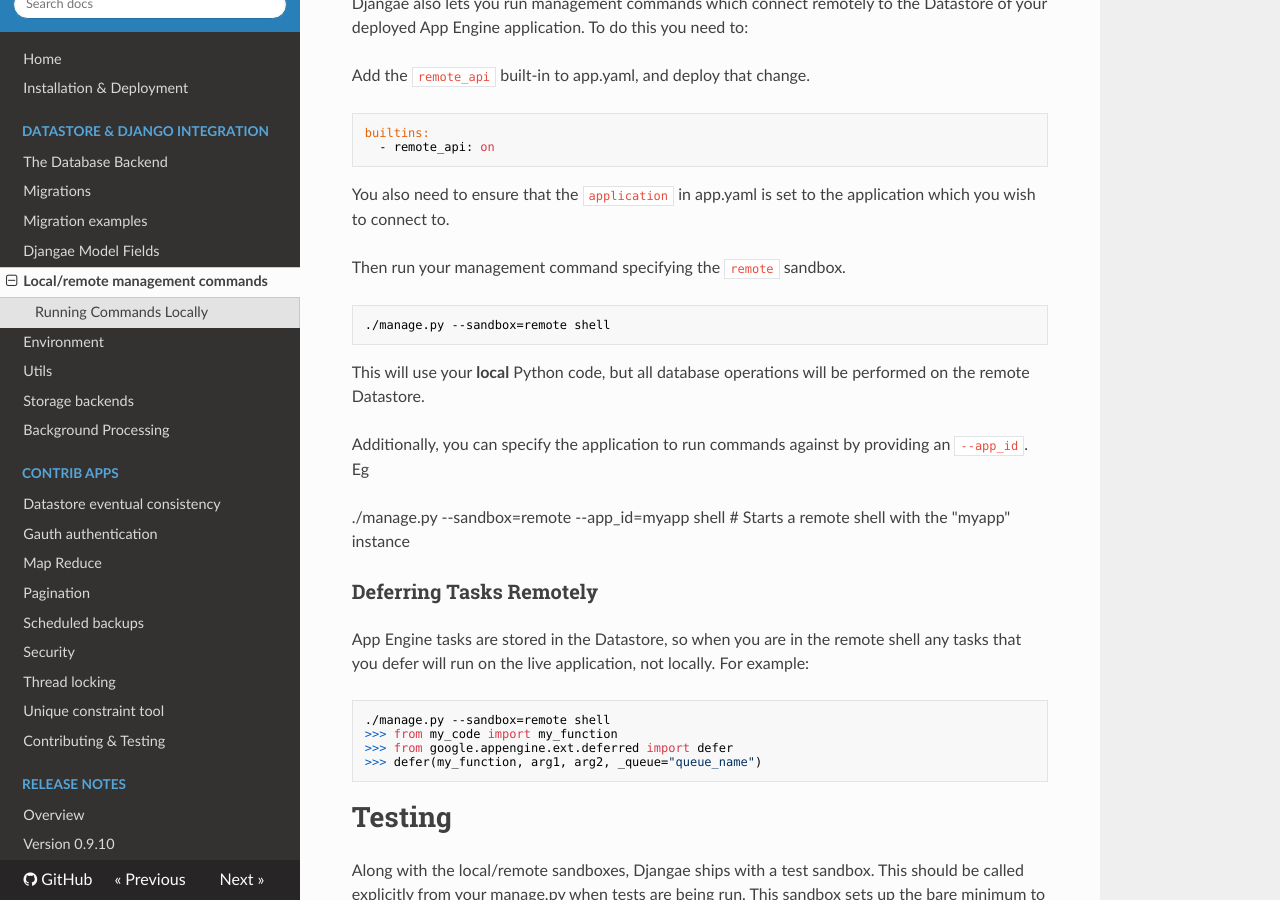
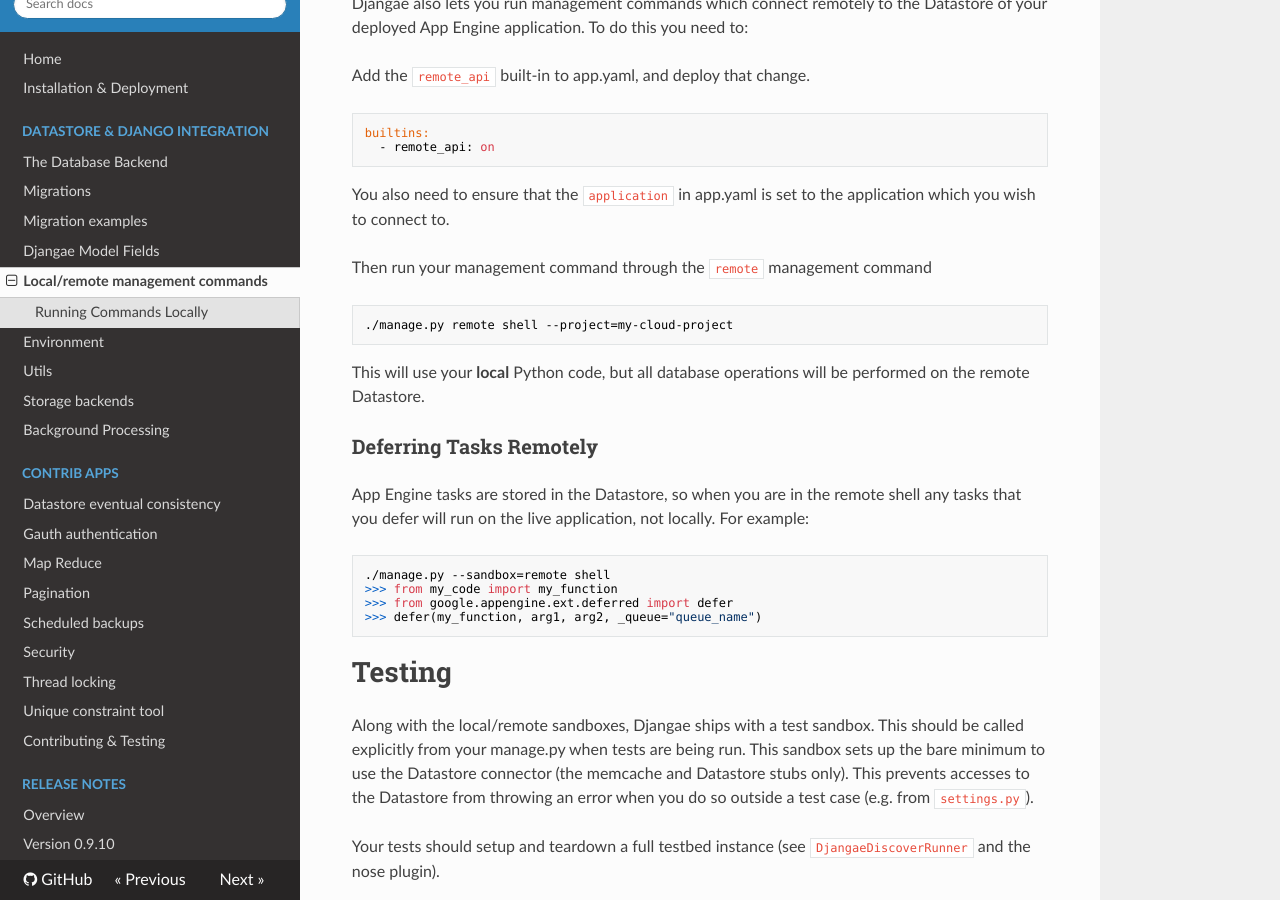
Before and after one commit to wittfabian/djangae, an MkDocs documentation site: the page built from docs/sandbox.md, in a window 1280 px wide and 900 px high, scrolled down 1039 px. Built offline with MkDocs 1.6.1, drawn with Linux system fonts in a browser that asks for light colours; nearby versions of some CDN libraries; old or Windows-style settings are respelled for this version of MkDocs.

Commit message:
Update documentation

```diff
--- a/docs/sandbox.md
+++ b/docs/sandbox.md
@@ -42,15 +42,11 @@
 
 You also need to ensure that the `application` in app.yaml is set to the application which you wish to connect to.
 
-Then run your management command specifying the `remote` sandbox.
+Then run your management command through the `remote` management command
 
-    ./manage.py --sandbox=remote shell
+    ./manage.py remote shell --project=my-cloud-project
 
 This will use your **local** Python code, but all database operations will be performed on the remote Datastore.
-
-Additionally, you can specify the application to run commands against by providing an `--app_id`. Eg
-
-  ./manage.py --sandbox=remote --app_id=myapp shell  # Starts a remote shell with the "myapp" instance
 
 
 ### Deferring Tasks Remotely
```
Also changed, not shown: docs/index.md (+1 -1 lines).
